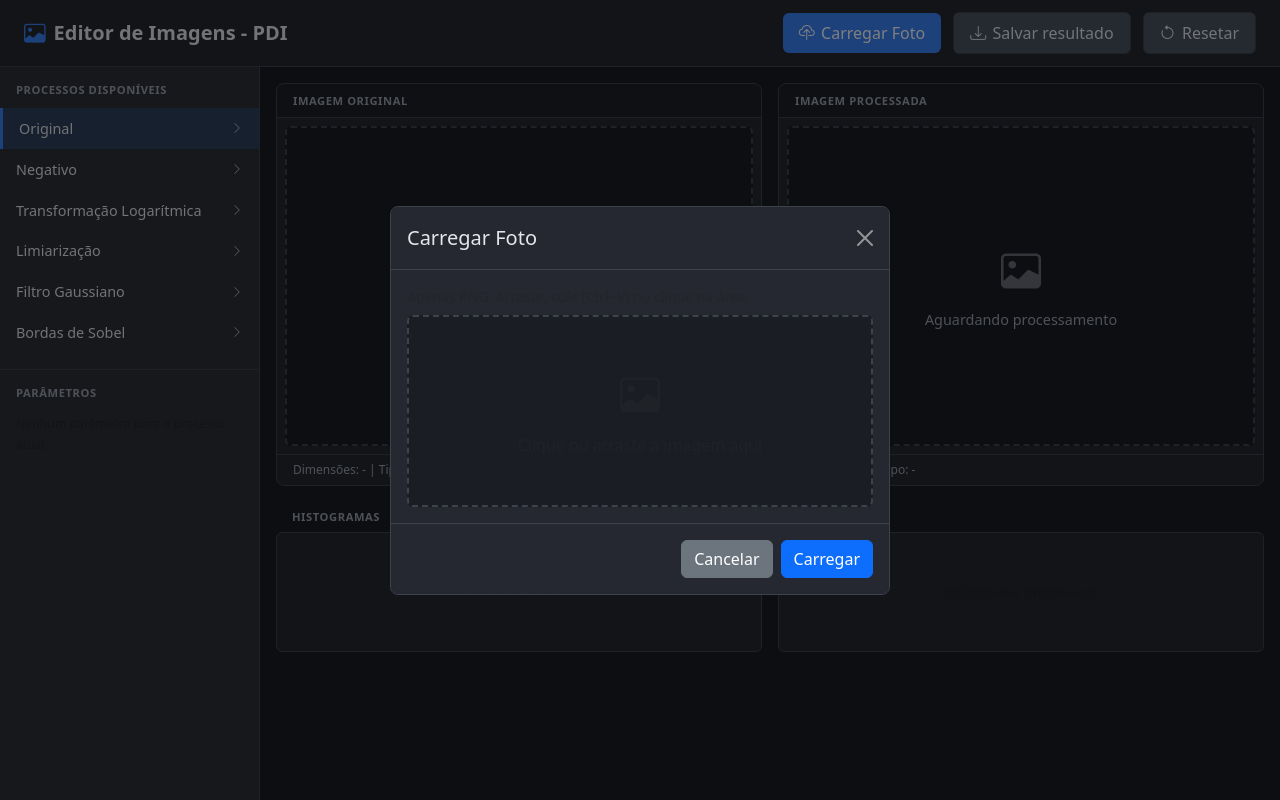
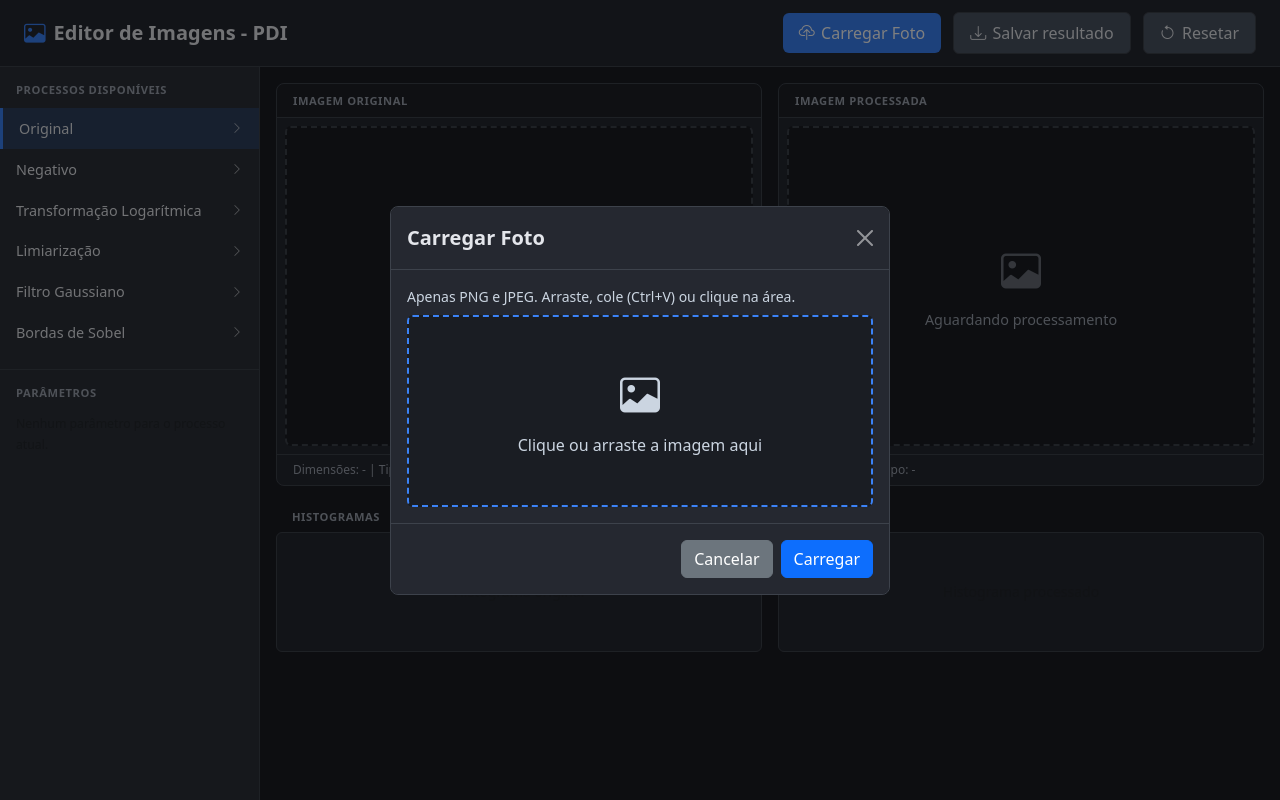
Before and after one commit to jovilourenco/Projeto-processador_imagens, a Django app: page / in a window 1280 px wide, after a click on "Carregar Foto". Run offline with Django 5.2, Linux system fonts and the light colour scheme; some libraries are stand-ins or nearby versions.

Commit message:
feat: Adiciona suporte a upload de imagens JPEG e melhorias na interface do modal

```diff
--- a/home/templates/home.html
+++ b/home/templates/home.html
@@ -26,7 +26,7 @@
             </h1>
             <div class="pdi-header-actions">
                 <!-- Input oculto: mesmo name que o backend espera (request.FILES['image']) -->
-                <input type="file" id="imageInput" name="image" accept="image/png" class="d-none">
+                <input type="file" id="imageInput" name="image" accept="image/png, image/jpeg, image/jpg" class="d-none">
                 <button class="btn btn-pdi-primary" type="button" id="btnOpenUploadModal" data-bs-toggle="modal" data-bs-target="#uploadModal">
                     <i class="bi bi-cloud-upload"></i> Carregar Foto
                 </button>
@@ -129,13 +129,15 @@
                     <button type="button" class="btn-close btn-close-white" data-bs-dismiss="modal" aria-label="Fechar"></button>
                 </div>
                 <div class="modal-body">
-                    <p class="small text-muted mb-2">Apenas PNG. Arraste, cole (Ctrl+V) ou clique na área.</p>
+                    <p class="small text-muted mb-2">Apenas PNG e JPEG. Arraste, cole (Ctrl+V) ou clique na área.</p>
                     <div class="pdi-upload-zone border rounded text-center py-5" id="uploadZone" role="button" tabindex="0">
                         <i class="bi bi-image fs-1 text-muted d-block mb-2"></i>
                         <span class="text-muted" id="uploadZoneText">Clique ou arraste a imagem aqui</span>
                     </div>
-                    <div class="mt-3 d-none" id="uploadPreviewWrap">
-                        <p class="small text-muted mb-1">Preview:</p>
+                    <div class="mt-3 d-none text-center" id="uploadPreviewWrap"> <p class="small text-muted mb-1">Preview:</p>
+                        <div id="uploadFileNameWrap" class="mb-2 pdi-filename-box d-none">
+                            <span id="uploadFileNameText" class="pdi-filename-text text-white small px-2 py-1 rounded"></span>
+                        </div>
                         <img id="uploadPreview" src="" alt="Preview" class="img-fluid rounded border" style="max-height: 200px;">
                     </div>
                     <div class="alert alert-danger mt-2 py-2 d-none small" id="uploadError" role="alert"></div>
--- a/home/views.py
+++ b/home/views.py
@@ -16,12 +16,13 @@
             file = request.FILES['image']
 
             # Validação
-            if not file.name.lower().endswith('.png'):
-                return JsonResponse({'error': 'Apenas arquivos PNG são permitidos'}, status=400)
+            tipo_arquivo = file.name.lower()
+            if not (tipo_arquivo.endswith('.png') or tipo_arquivo.endswith('.jpeg') or tipo_arquivo.endswith('.jpg')):
+                return JsonResponse({'error': 'Apenas arquivos PNG e JPEG são permitidos'}, status=400)
 
             img_array = np.frombuffer(file.read(), np.uint8)
 
-            # Lê os 4 canais (Alpha) se existirem
+            # Lê os 4 canais (Alph  a) se existirem
             img = cv2.imdecode(img_array, cv2.IMREAD_UNCHANGED)
 
             # Como a imagem é png, temos que remover o canal alpha para não quebrar alguns filtros
--- a/projeto_pdi/static/css/styles.css
+++ b/projeto_pdi/static/css/styles.css
@@ -365,15 +365,65 @@
     filter: invert(1);
 }
 
+/* Corrigindo a cor dos textos e títulos dentro do modal */
+.pdi-modal-content .modal-title {
+    color: var(--pdi-text);
+    font-weight: 600;
+}
+
+/* Força o text-muted do Bootstrap a ser mais claro no nosso fundo escuro */
+.pdi-modal-content .text-muted {
+    color: #cbd5e1 !important;
+}
+
+/* Área de Upload (Estilo semelhante ao Canvas Principal) */
 .pdi-upload-zone {
     background-color: var(--pdi-bg-main);
-    border: 2px dashed var(--pdi-border) !important;
+    border: 2px dashed var(--pdi-accent) !important; /* Borda azul para chamar atenção */
     cursor: pointer;
-    transition: background-color 0.15s, border-color 0.15s;
+    border-radius: 0.5rem;
+    transition: background-color 0.2s, border-color 0.2s;
+}
+
+/* Destaque para o ícone e o texto dentro da área de upload */
+.pdi-upload-zone i {
+    color: var(--pdi-accent) !important; /* Ícone azul */
+}
+
+.pdi-upload-zone span {
+    color: var(--pdi-text) !important; /* Texto branco */
+    font-weight: 500;
 }
 
 .pdi-upload-zone:hover,
 .pdi-upload-zone.pdi-upload-zone-dragover {
-    background-color: rgba(59, 130, 246, 0.1);
-    border-color: var(--pdi-accent) !important;
+    background-color: rgba(59, 130, 246, 0.15); /* Fundo levemente azul no hover */
+    border-color: var(--pdi-accent-hover) !important;
 }
+
+/* Fundo da imagem de Preview para imagens PNG não sumirem no fundo preto */
+#uploadPreview {
+    background-color: var(--pdi-bg-sidebar); /* Um fundo mais claro que o modal */
+    padding: 0.5rem;
+    border: 1px solid var(--pdi-border);
+}
+
+/* ---------- Novo Estilo para Nome do Arquivo no Modal ---------- */
+.pdi-filename-box {
+    word-break: break-all; /* Quebra o nome se for muito longo */
+    display: inline-block; /* Mantém o fundo azul apenas ao redor do texto */
+}
+
+.pdi-filename-text {
+    background-color: var(--pdi-accent); /* Fundo azul de destaque */
+    font-weight: 500;
+}
+
+/* Garante que a imagem de preview esteja centralizada e visível */
+#uploadPreviewWrap img {
+    display: block; /* Essencial para 'margin: auto' funcionar */
+    margin-left: auto;
+    margin-right: auto;
+    background-color: #cbd5e1; /* Um fundo cinza claro para PNGs */
+    padding: 0.5rem;
+}
--- a/projeto_pdi/static/js/pdi_processor.js
+++ b/projeto_pdi/static/js/pdi_processor.js
@@ -50,8 +50,8 @@
     document.getElementById('btnLoad').addEventListener('click', () => {
         const file = imageInput.files[0];
         if (file) {
-            if (file.type !== "image/png") { // Valida se é png
-            alert("Por favor, selecione apenas arquivos PNG.");
+            if (file.type !== "image/png" && file.type !== "image/jpeg" && file.type !== "image/jpg") { // Valida se é png
+            alert("Por favor, selecione apenas arquivos PNG e JPEG.");
             imageInput.value = "";
             return;
             }
--- a/projeto_pdi/static/js/upload.js
+++ b/projeto_pdi/static/js/upload.js
@@ -7,20 +7,25 @@
     'use strict';
 
     const MIME_PNG = 'image/png';
+    const MIME_JPEG = 'image/jpeg';
+    const MIME_JPG = 'image/jpg';
     const EXT_PNG = '.png';
+    const EXT_JPEG = '.jpeg';
+    const EXT_JPG = '.jpg';
 
     function byId(id) {
         return document.getElementById(id);
     }
 
     /**
-     * Verifica se o arquivo é PNG (por MIME e/ou extensão).
+     * Verifica se o arquivo é PNG ou JPEG (por MIME e/ou extensão).
      */
-    function isPng(file) {
-        if (!file || !file.type) return false;
-        if (file.type === MIME_PNG) return true;
+    function isImage(file) {
+        if (!file) return false;
+        var mimeType = file.type || '';
+        if (mimeType === MIME_PNG || mimeType === MIME_JPEG || mimeType === MIME_JPG) return true;
         var name = (file.name || '').toLowerCase();
-        return name.endsWith(EXT_PNG);
+        return name.endsWith(EXT_PNG) || name.endsWith(EXT_JPEG) || name.endsWith(EXT_JPG);
     }
 
     /**
@@ -40,15 +45,24 @@
     /**
      * Mostra preview, esconde erro e atualiza texto da zona.
      */
-    function showPreview(src) {
+    function showPreview(src, filename) {
         var wrap = byId('uploadPreviewWrap');
         var img = byId('uploadPreview');
         var zoneText = byId('uploadZoneText');
         var errEl = byId('uploadError');
+        var fileWrap = byId('uploadFileNameWrap');
+        var fileText = byId('uploadFileNameText');
+
         if (wrap && img) {
             img.src = src || '';
             wrap.classList.remove('d-none');
         }
+
+        if(fileWrap && fileText && filename) {
+            fileText.textContent = filename;
+            fileWrap.classList.remove('d-none');
+        }
+
         if (zoneText) zoneText.textContent = 'Imagem selecionada. Clique em Carregar ou escolha outra.';
         if (errEl) {
             errEl.classList.add('d-none');
@@ -63,11 +77,14 @@
         var errEl = byId('uploadError');
         var wrap = byId('uploadPreviewWrap');
         var zoneText = byId('uploadZoneText');
+        var fileWrap = byId('uploadFileNameWrap')
+
         if (errEl) {
-            errEl.textContent = message || 'Apenas arquivos PNG são permitidos.';
+            errEl.textContent = message || 'Apenas arquivos PNG e JPEG são permitidos.';
             errEl.classList.remove('d-none');
         }
         if (wrap) wrap.classList.add('d-none');
+        if (fileWrap) fileWrap.classList.add('d-none'); // Esconde nome no erro
         if (zoneText) zoneText.textContent = 'Clique ou arraste a imagem aqui';
     }
 
@@ -83,8 +100,8 @@
             showError('Nenhum arquivo.');
             return;
         }
-        if (!isPng(file)) {
-            showError('Apenas arquivos PNG são permitidos.');
+        if (!isImage(file)) {
+            showError('Apenas arquivos PNG e JPEG são permitidos.');
             return;
         }
 
@@ -94,8 +111,9 @@
 
         setInputFile(imageInput, file);
         var reader = new FileReader();
+        var nomeOriginal = file.name;
         reader.onload = function(e) {
-            showPreview(e.target.result);
+            showPreview(e.target.result, nomeOriginal);
         };
         reader.onerror = function() {
             showError('Erro ao ler o arquivo.');
@@ -111,8 +129,13 @@
         var img = byId('uploadPreview');
         var zoneText = byId('uploadZoneText');
         var errEl = byId('uploadError');
+        var fileWrap = byId('uploadFileNameWrap');
+        var fileText = byId('uploadFileNameText');
+
         if (img) img.src = '';
         if (wrap) wrap.classList.add('d-none');
+        if (fileWrap) fileWrap.classList.add('d-none'); // Reseta nome
+        if (fileText) fileText.textContent = ''; // Limpa nome
         if (zoneText) zoneText.textContent = 'Clique ou arraste a imagem aqui';
         if (errEl) {
             errEl.classList.add('d-none');
@@ -186,8 +209,8 @@
         if (btnConfirm) {
             btnConfirm.addEventListener('click', function() {
                 var file = imageInput.files[0];
-                if (!file || !isPng(file)) {
-                    showError('Selecione um arquivo PNG.');
+                if (!file || !isImage(file)) {
+                    showError('Selecione um arquivo PNG ou JPEG.');
                     return;
                 }
                 var modal = bootstrap.Modal.getInstance(uploadModal);
```
